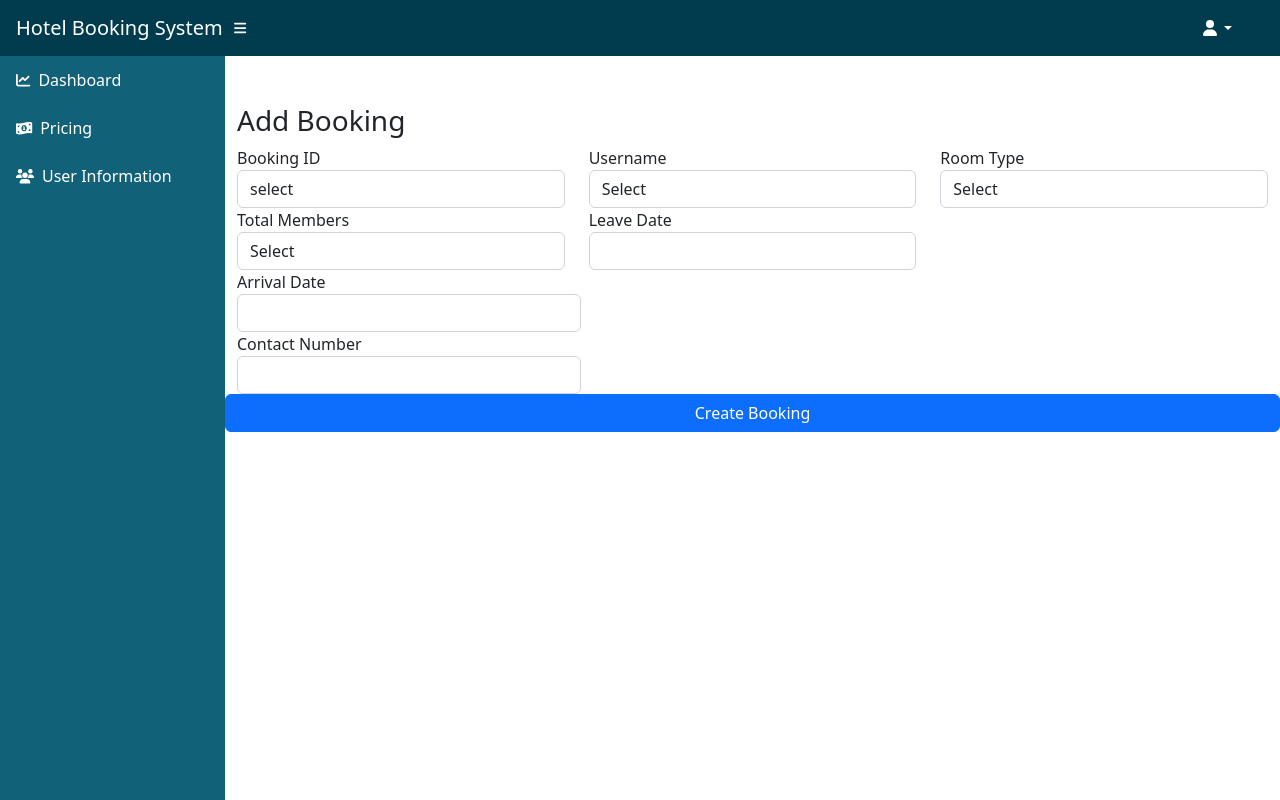
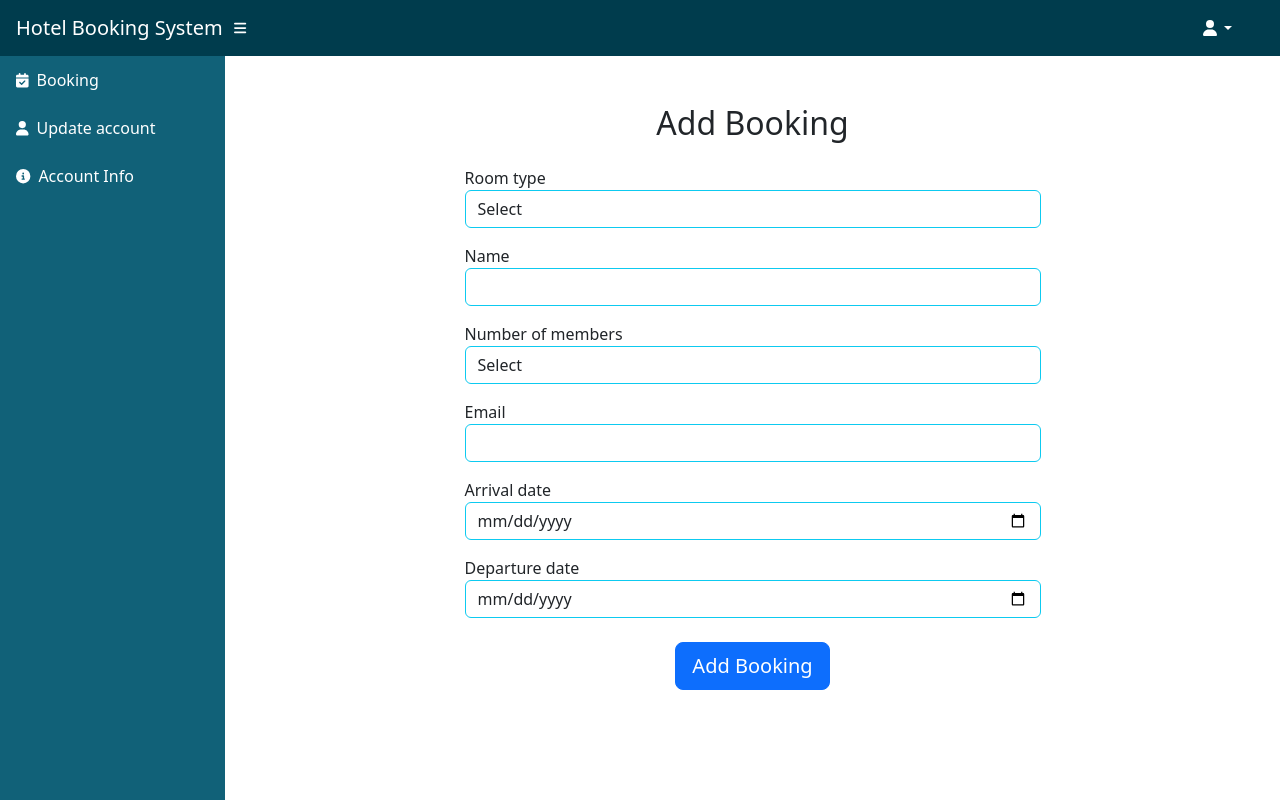
Before and after one commit to roan200/hotel-booking-system, a PHP site: page /user.php in a window 1280 px wide. Run offline with PHP 8.4, Linux system fonts and the light colour scheme; some libraries are stand-ins or nearby versions.

Commit message:
[Miole,Ralph]new adjustment sa database sa user

```diff
--- a/includes/navbar-top.php
+++ b/includes/navbar-top.php
@@ -10,7 +10,6 @@
                 <li class="nav-item dropdown">
                     <a class="nav-link dropdown-toggle text-white" id="navbarDropdown" href="#" role="button" data-bs-toggle="dropdown" aria-expanded="false"><i class="fas fa-user fa-fw"></i></a>
                     <ul class="dropdown-menu dropdown-menu-end" aria-labelledby="navbarDropdown">
-                        <li><a class="dropdown-item text-dark" href="settings.php">Settings</a></li>
                         <li><a class="dropdown-item text-dark" href="#">Activity Log</a></li>
                         <li><hr class="dropdown-divider" /></li>
                         <li><a class="dropdown-item text-dark" href="logout.php">Logout</a></li>
--- a/user.php
+++ b/user.php
@@ -1,92 +1,109 @@
 <?php include('user/user-header.php');?>
 
-    <div class="page-wrapper">
+<?php
+	include('config/conn.php');
+
+	if(isset($_POST['submit'])){
+
+	$room = $_POST['room_type'];
+	$name = $_POST['name'];
+	$members = $_POST['members'];
+	$email = $_POST['email'];
+	$arrival = $_POST['arrival_date'];
+	$departure = $_POST['departure_date'];
+
+	$sql = "INSERT INTO booking (room_type, full_name, email, members, check_in, checkout) VALUES ('$room', '$name', '$members', '$email', '$arrival', '$departure')";
+
+	$result = $conn->query($sql);
+
+		if($result){
+			echo "<script>
+			alert('booking added successfully');
+			window.location.href = 'user.php';
+			</script>";
+		}
+		else{
+			echo "<script>
+			alert('booking unsuccessful');
+			window.location.href = 'user.php';
+			</script>";
+		}
+
+	}
+
+	?>
+
+<div class="page-wrapper mx-auto" style="width: 600px">
 		<div class="content container-fluid">
 			<div class="page-header">
-				<div class="row align-items-center">
+				<div class="text-center ">
 					<div class="col">
-						<h3 class="page-title mt-5">Add Booking</h3>
+						<h2 class="page-title mt-5 ">Add Booking</h2>
                     </div>
 			    </div>
 			</div>
 			<div class="row">
 			<div class="col-lg-12">
-						<form>
-							<div class="row formtype">
-                            <div class="col-md-4">
-									<div class="form-group">
-										<label>Booking ID</label>
-										<select class="form-control" id="sel10" name="sellist10">
-											<option>select</option>
-											<option>ooooo</option>
-											<option>eeeee</option>
-                                            <option>ppppp</option>
+				<form action="add-booking.php" method="POST">
+							<div class="form-group mt-3">
+								<label>Room type</label>
+								<select class="form-control border border-info" id="room_type" name="room_type" required>
+									<option>Select</option>
+									<option value="single">Single</option>
+									<option value="double">Double</option>
+									<option value="king">King</option>
+									<option value="suite">Suite</option>
 								</select>
 							</div>
-								</div>
-								<div class="col-md-4">
-									<div class="form-group">
-										<label>Username</label>
-										<select class="form-control" id="sel1" name="sellist1">
-											<option>Select</option>
-											<option>Marybelle Capulo</option>
-											<option>Roan Timkang</option>
-                                            <option>Sir Marte</option>
-										</select>
-									</div>
-								</div>
-								<div class="col-md-4">
-									<div class="form-group">
-										<label>Room Type</label>
-										<select class="form-control" id="sel2" name="sellist1">
-											<option>Select</option>
-											<option>Single</option>
-											<option>Double</option>
-											<option>King</option>
-											<option>Suite</option>
 
-										</select>
-									</div>
-								</div>
-								<div class="col-md-4">
-									<div class="form-group">
-										<label>Total Members</label>
-										<select class="form-control" id="sel3" name="sellist1">
-											<option>Select</option>
-											<option>1</option>
-											<option>2</option>
-											<option>3</option>
-											<option>4</option>
-											<option>5</option>
-										</select>
-									</div>
-								</div>
-								<div class="col-md-4">
-									<div class="form-group">
-										<label>Leave Date</label>
-										<div class="cal-icon">
-											<input type="text" class="form-control datetimepicker"> </div>
-									</div>
-								</div>
-								</div>
-								<div class="col-md-4">
-									<div class="form-group">
-										<label>Arrival Date</label>
-										<div class="cal-icon">
-											<input type="text" class="form-control datetimepicker"> </div>
+							<div class="form-group mt-3">
+								<label>Name</label>
+								<div>
+									<input type="text" class="form-control border border-info" id="name" name="name" autocomplete="off" required>
 								</div>
 							</div>
 
-								<div class="col-md-4">
-									<div class="form-group">
-										<label>Contact Number</label>
-										<input type="text" class="form-control" id="usr1"> </div>
+							<div class="form-group mt-3">
+								<label>Number of members</label>
+								<select class="form-control border border-info" id="members" name="members" required>
+									<option>Select</option>
+									<option value="1">1</option>
+									<option value="2">2</option>
+                                    <option value="3">3</option>
+									<option value="4">4</option>
+								</select>
+							</div>
+
+							<div class="form-group mt-3">
+								<label>Email</label>
+								<div class="cal-icon">
+									<input type="email" class="form-control border border-info" id="email" name="email" autocomplete="off" required>
 								</div>
 							</div>
-				<button type="button" class="btn btn-primary buttonedit1">Create Booking</button>
+
+							<div class="form-group mt-3">
+								<label>Arrival date</label>
+								<div class="date-icon">
+									<input type="date" class="form-control border border-info" id="arrival_date" name="arrival_date" required>
+								</div>
+							</div>
+
+							<div class="form-group mt-3">
+								<label>Departure date</label>
+								<div class="date-icon">
+									<input type="date" class="form-control border border-info" id="departure_date" name="departure_date" required>
+								</div>
+							</div>
+					<div class="text-center">
+						<button type="submit" name="submit" id="submit" class="btn btn-primary btn-lg mt-4">Add Booking </button>
+					</div>
+					</div>
+				</form>
+			</div >
 		</div>
 		</div>
 	</div>
 </div>
 
+
 <?php include('includes/scripts.php'); ?>
--- a/user/user-header.php
+++ b/user/user-header.php
@@ -10,7 +10,7 @@
     </head>
     <body class="sb-nav-fixed">
 
-    <?php include('includes/navbar-top.php'); ?>
+    <?php include('user-navbar.php'); ?>
 
     <div id="layoutSidenav">
 
--- /dev/null
+++ b/user/user-navbar.php
@@ -0,0 +1,22 @@
+<nav class="sb-topnav navbar navbar-expand navbar-dark "style = "background-color: #003C4D">
+    <!-- Navbar Brand-->
+    <a class="navbar-brand ps-3 text-white" href="#">Hotel Booking System</a>
+    <!-- Sidebar Toggle-->
+    <button class="btn btn-link btn-sm order-1 order-lg-0 me-4 me-lg-0 text-white" id="sidebarToggle" href="#!">
+        <i class="fas fa-bars"></i>
+    </button>
+
+    <!-- Navbar-->
+    <form class="d-none d-md-inline-block form-inline ms-auto me-0 me-md-3 my-2 my-md-0">
+        <ul class="navbar-nav ms-auto ms-md-0 me-3 me-lg-4">
+            <li class="nav-item dropdown">
+                <a class="nav-link dropdown-toggle text-white" id="navbarDropdown" href="#" role="button" data-bs-toggle="dropdown" aria-expanded="false"><i class="fas fa-user fa-fw"></i></a>
+                <ul class="dropdown-menu dropdown-menu-end" aria-labelledby="navbarDropdown">
+                    <li>
+                        <a class="dropdown-item text-dark" href="logout.php">Logout</a>
+                    </li>
+                </ul>
+            </li>
+        </ul>
+    </form>
+</nav>
--- a/user/user-sidebar.php
+++ b/user/user-sidebar.php
@@ -3,18 +3,18 @@
             <div class="sb-sidenav-menu">
                 <div class="nav">
                     <a class="nav-link text-white" href="user.php">
-                        <div class="sb-nav-link-icon text-white"><i class="fa-solid fa-chart-line"></i></div>
-                        Dashboard
+                        <div class="sb-nav-link-icon text-white"><i class="fa-solid fa-calendar-check"></i></div>
+                        Booking
                     </a>
 
-                    <a class="nav-link text-white" href="all-staff.php">
-                        <div class="sb-nav-link-icon"><i class="fa-solid fa-money-bill-1-wave text-white"></i></div>
-                        Pricing
+                    <a class="nav-link text-white" href="settings.php">
+                        <div class="sb-nav-link-icon text-white"><i class="fa-solid fa-user "></i></div>
+                        Update account
                     </a>
 
                     <a class="nav-link text-white" href="#">
-                        <div class="sb-nav-link-icon"><i class="fa-solid fa-users text-white"></i></div>
-                        User Information
+                        <div class="sb-nav-link-icon text-white"><i class="fa-solid fa-circle-info"></i></div>
+                        Account Info
                     </a>
 
                 </div>
```
Also changed, not shown: includes/sidebar.php (+1 -8 lines), index.php (+33 -41 lines), settings.php (+33 -27 lines). Lines whose indentation alone changed are shown as unchanged.
